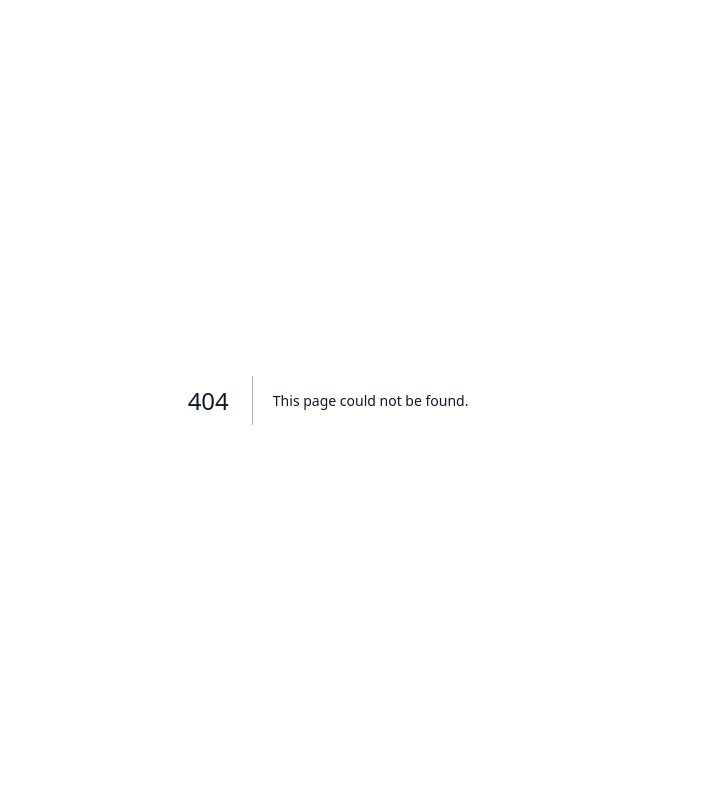
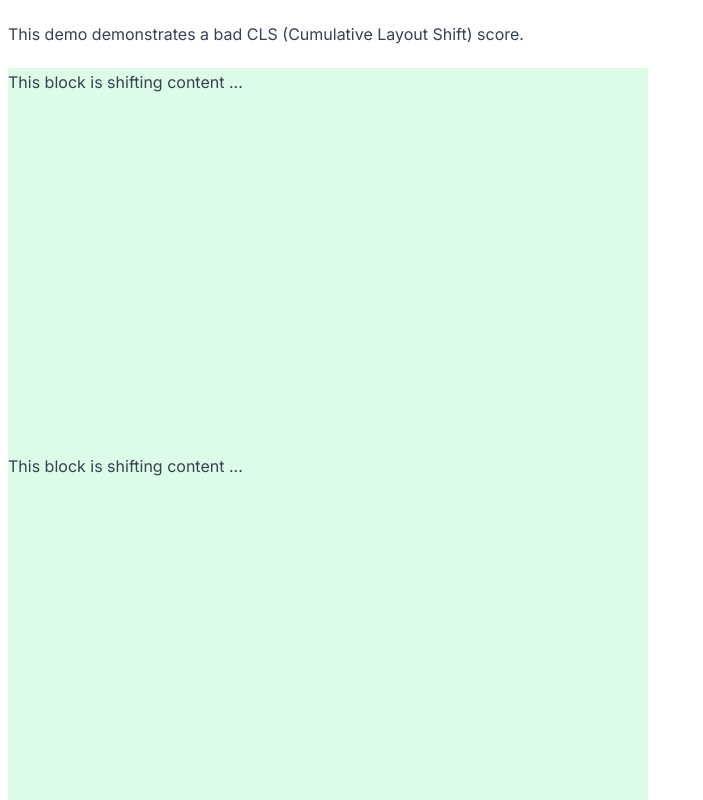
Before and after one commit to getsentry/webvitals.com, a Next.js app: page /demos/bad-cls in a window 1280 px wide. Before the commit this address had no page. Shown: the top 800 px of the page, without its empty margins (0-703 px from the left). Built offline with nearby package versions, Linux system fonts and the light colour scheme.

Commit message:
Add bad CLS demo

```diff
--- /dev/null
+++ b/src/app/demos/bad-cls/page.tsx
@@ -0,0 +1,14 @@
+import Rows from './rows';
+
+export const dynamic = 'force-dynamic';
+export const revalidate = 0;
+
+export default async function Page() {
+    return (
+        <div>
+            <p>This demo demonstrates a bad CLS (Cumulative Layout Shift) score.</p>
+
+            <Rows />
+        </div>
+    );
+}
--- /dev/null
+++ b/src/app/demos/bad-cls/rows.tsx
@@ -0,0 +1,31 @@
+"use client";
+import { useEffect, useState } from 'react';
+
+export const dynamic = 'force-dynamic';
+export const revalidate = 0;
+
+export default function Rows() {
+    // delay first render
+
+    const [count, setCount] = useState(0);
+
+    useEffect(() => {
+        const callback = () => {
+            console.log(count);
+            setCount(count + 1);
+        }
+
+        if (count < 5) {
+            setTimeout(callback, 500);
+        }
+    }, [count]);
+
+    return (
+        <div>
+            {/* output a row up to count*/}
+            {Array.from({ length: count }, (v, k) => k).map((i) => (
+                <div key={i} className={`bg-green-100 h-96`}>This block is shifting content ...</div>
+            ))}
+        </div>
+    );
+}
--- a/src/app/nav.tsx
+++ b/src/app/nav.tsx
@@ -5,6 +5,7 @@ export default function Nav() {
             <li><a href="/demos/slow-lcp">Slow LCP (Largest Contentful Paint)</a></li>
             <li><a href="/demos/slow-fcp">Slow FCP (First Contentful Paint)</a></li>
             <li><a href="/demos/slow-inp">Slow INP (Interaction to First Paint)</a></li>
+            <li><a href="/demos/bad-cls">Bad CLS (Cumulative Layout Shift)</a></li>
             <li><a href="/">Home</a></li>
         </ul>
     )
```
